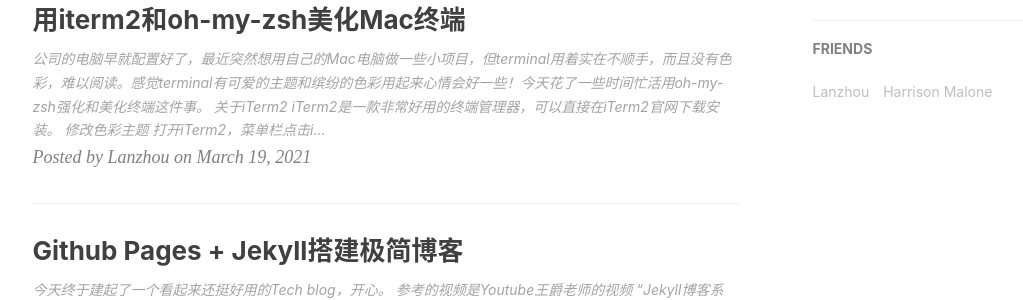
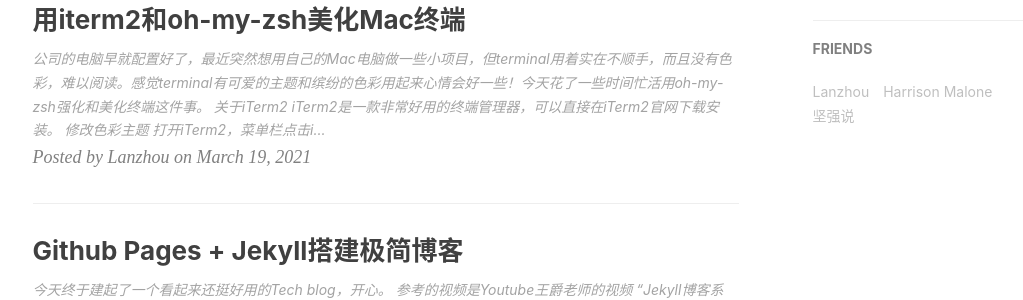
Before and after one commit to Lanzhou-J/Lanzhou-J.github.io, a Jekyll site: the page built from index.html, in a window 1280 px wide. Shown: the part 990-1290 px from the top of the page, without its empty margins (135-1158 px from the left). Built offline with Jekyll 4.4.1, drawn with Linux system fonts in a browser that asks for light colours; nearby versions of some CDN libraries; the list of posts is cut into pages by our own code; comment, search, counter and statistics services are not loaded.

Commit message:
add friend

```diff
--- a/_config.yml
+++ b/_config.yml
@@ -87,5 +87,8 @@
     },{
         title: "Harrison Malone",
         href: "https://www.harrisonmalone.dev/"
+    },{
+        title: "坚强说",
+        href: "https://braveolivia.github.io/blog/"
     }
 ]
```
